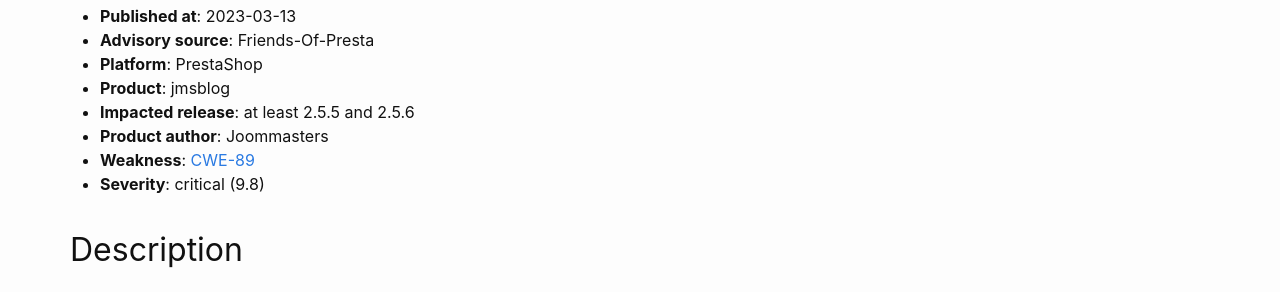
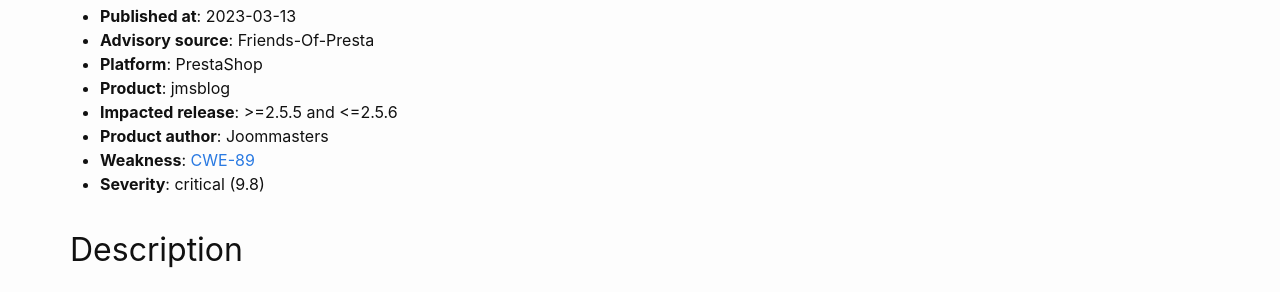
Before and after one commit to friends-of-presta/security-advisories, a Jekyll site: the page built from _posts/2023-03-13-jmsblog.md, in a window 1280 px wide and 900 px high, scrolled down 626 px. Shown: the part 158-450 px from the top of the window. Built offline with Jekyll 4.4.1, drawn with Linux system fonts in a browser that asks for light colours.

Commit message:
Update 2023-03-13-jmsblog.md
Fix impacted version text format for better pasing by Wilson Alba module.

```diff
--- a/_posts/2023-03-13-jmsblog.md
+++ b/_posts/2023-03-13-jmsblog.md
@@ -20,7 +20,7 @@ This module is for the PrestaShop e-commerce platform and mainly provided with j
 * **Advisory source**: Friends-Of-Presta
 * **Platform**: PrestaShop
 * **Product**: jmsblog
-* **Impacted release**: at least 2.5.5 and 2.5.6
+* **Impacted release**: >=2.5.5 and <=2.5.6
 * **Product author**: Joommasters
 * **Weakness**: [CWE-89](https://cwe.mitre.org/data/definitions/89.html)
 * **Severity**: critical (9.8)
```
